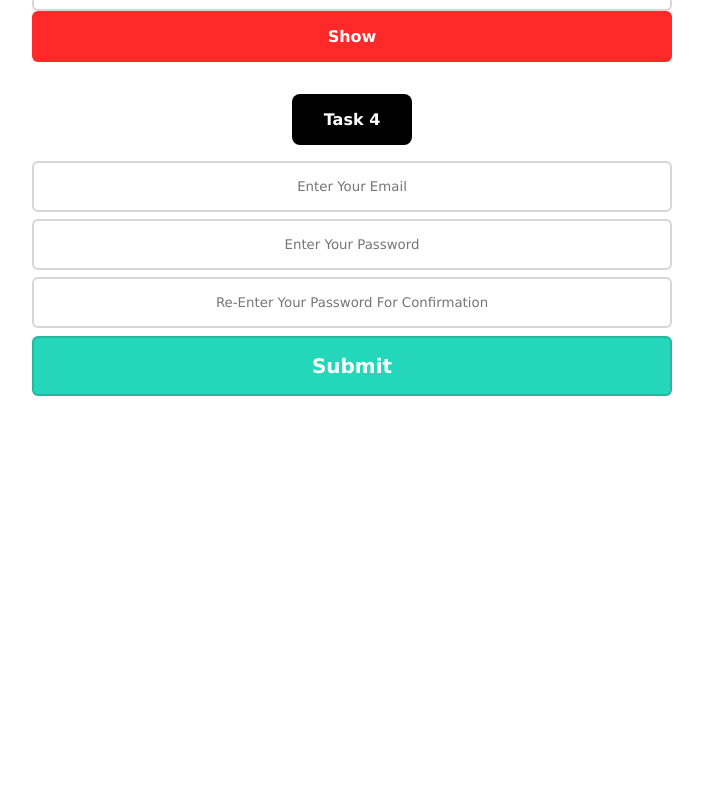
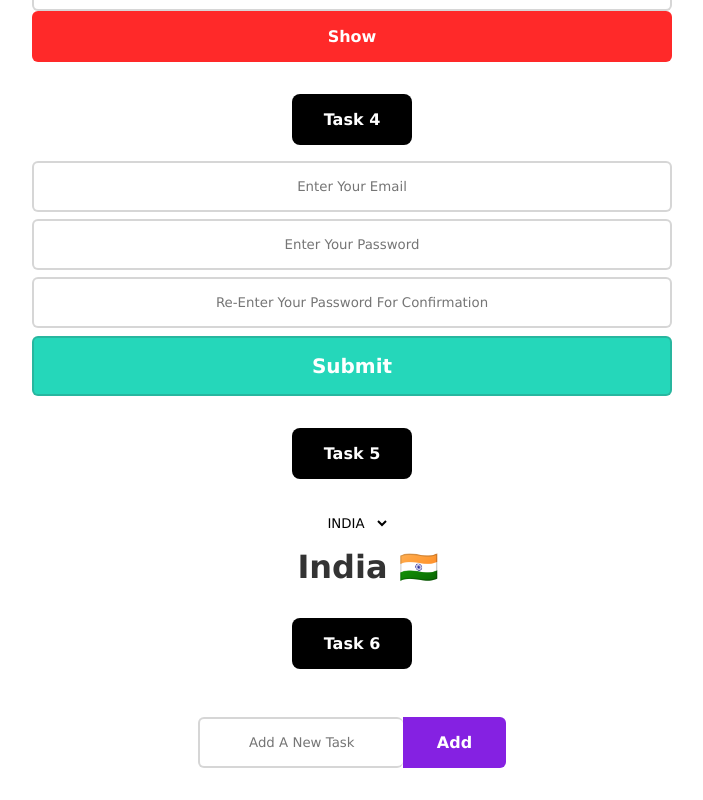
Before and after one commit to sumitnegikv369/REACT-Training, a React (Create React App) app in the folder myapp/: page / in a window 1280 px wide. Shown: the part 1237-2037 px from the top of the page, without its empty margins (288-991 px from the left). Before the commit the page ends 1633 px from the top, so only its background shows below. Built offline with nearby package versions, Linux system fonts and the light colour scheme.

Commit message:
question 5 and 6 completed

```diff
--- a/myapp/src/day4/Assignment4.jsx
+++ b/myapp/src/day4/Assignment4.jsx
@@ -26,12 +26,13 @@ const Assignment4 = () => {
         <Question3 />
                 <Tag assignmentNumber={4} questionNumber={4} />
         <Question4 />
-        {/*
-
-          <Tag assignmentNumber={4} questionNumber={5} />
+        <Tag assignmentNumber={4} questionNumber={5} />
         <Question5 />
                 <Tag assignmentNumber={4} questionNumber={6} />
         <Question6 />
+        {/*
+
+
                 <Tag assignmentNumber={4} questionNumber={7} />
         <Question7 />
         <Tag assignmentNumber={4} questionNumber={8} />
--- a/myapp/src/day4/Question5/DropDown.jsx
+++ b/myapp/src/day4/Question5/DropDown.jsx
@@ -2,7 +2,7 @@ import React, { useState } from 'react'
 import './styles.css'
 
 const DropDown = () => {
-  const [selectedValue, setSelectedValue] = useState('India')
+  const [selectedValue, setSelectedValue] = useState('India 🇮🇳')
   return (
     <div className="ques5">
       <select
--- a/myapp/src/day4/Question6/styles.css
+++ b/myapp/src/day4/Question6/styles.css
@@ -1,25 +1,38 @@
 .ques6{
     display: flex;
-    width: 50vw;
+    flex-direction: column;
     justify-content: center;
     align-items: center;
-    margin-top: 2rem;
+    margin: auto;
+    padding: 2rem;
+    width: 50vw;
 }
 .ques6 .inputarea {
     display: grid;
     grid-template-columns: 4fr 2fr;
     justify-content: center;
     align-items: center;
-    gap: 0rem;
+    margin: auto;
 }
 .ques6 input{
     padding: 1rem;
     width: 100%;
     text-transform: capitalize;
+    border-radius: 6px;
+    border: 2px solid #3333;
+    border-right: none;
 }
 
+.ques6 button{
+    background-color: rgb(133, 33, 226);
+    border-left: none;
+    border-top-left-radius: 0px;
+    border-bottom-left-radius: 0px;
+    border-left: none;
+}
 .ques6 button, ul{
     width: 100%;
+    list-style: none;
 }
 
 .ques6 li{
```
